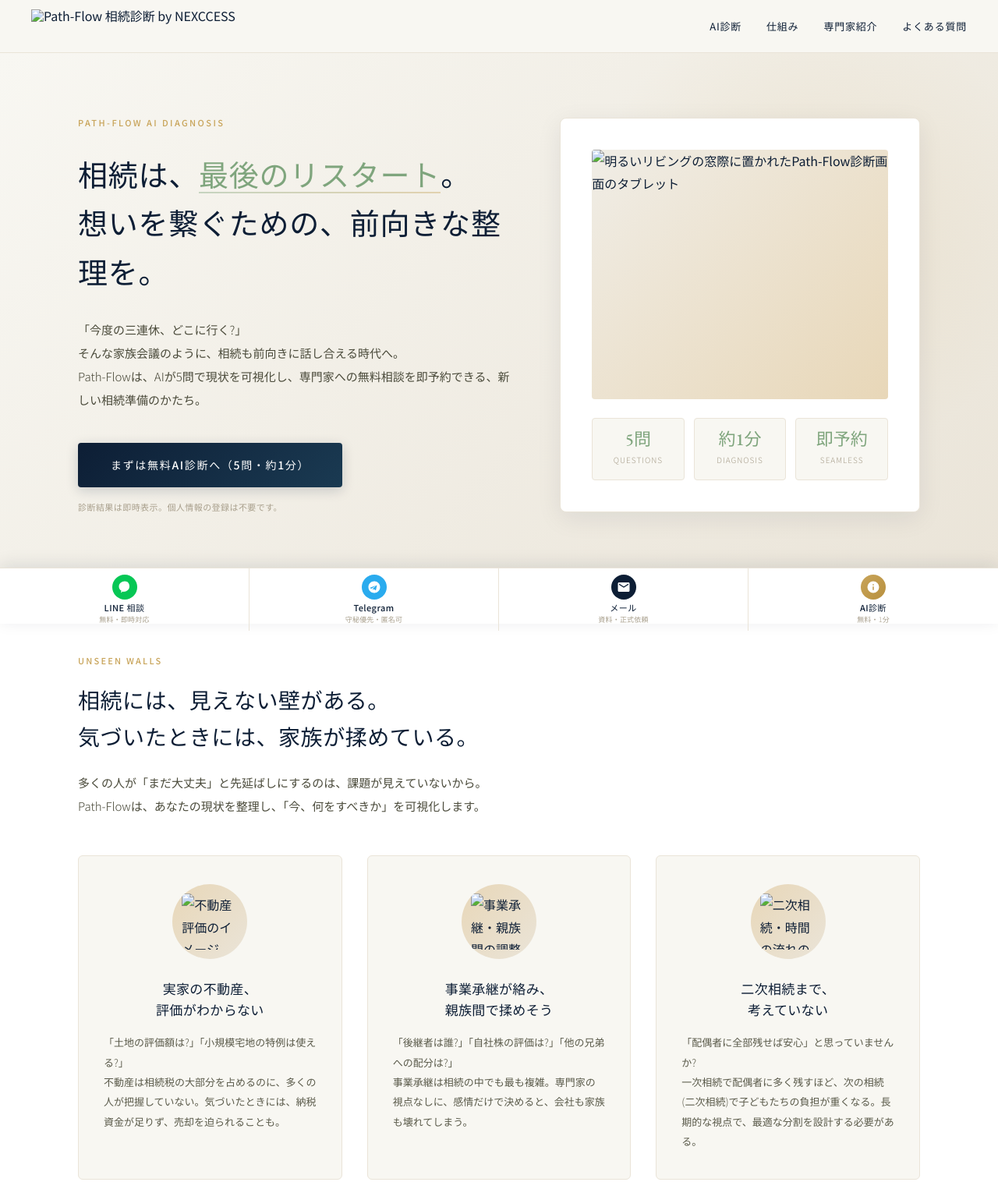
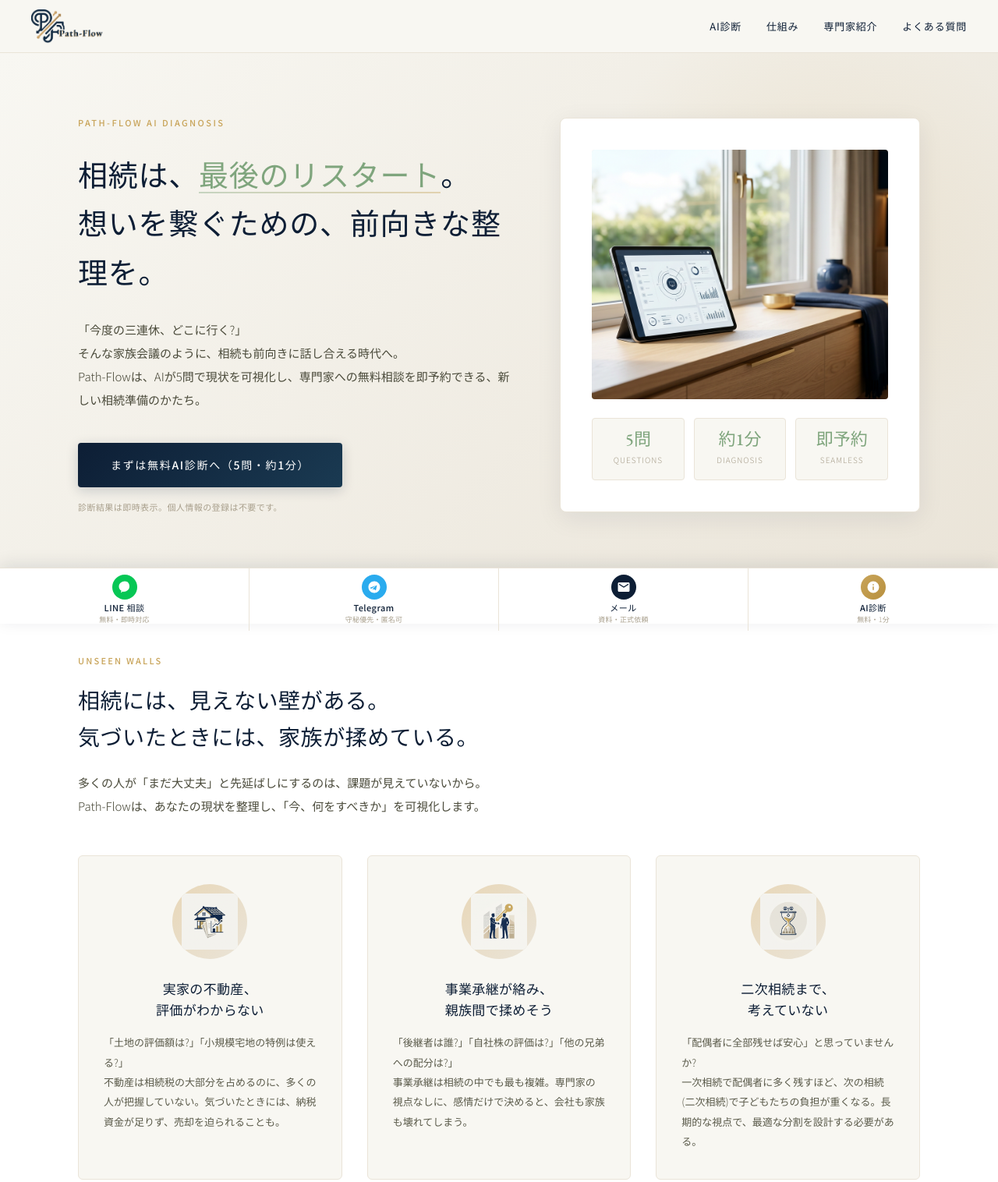
Before and after one commit to Nexccess/souzoku-pathflow, a website: page index.html in a window 1280 px wide. Shown: the top 1516 px of the page at 78% size. Drawn offline with nearby package versions, Linux system fonts and the light colour scheme.

Commit message:
Update index.html

```diff
--- a/index.html
+++ b/index.html
@@ -1791,7 +1791,7 @@
      ================================================ -->
 <nav class="nav">
   <a href="/" class="nav-logo">
-    <img src="2_logo_ver1_moji.png" alt="Path-Flow 相続診断 by NEXCCESS">
+    <img src="images/2_logo_ver1_moji.png" alt="Path-Flow 相続診断 by NEXCCESS">
   </a>
 
   <!-- PC用リンク -->
@@ -1836,7 +1836,7 @@
     </div>
     <div class="hero-visual">
       <div class="hero-visual-placeholder">
-        <img src="1.png" alt="明るいリビングの窓際に置かれたPath-Flow診断画面のタブレット">
+        <img src="images/1.png" alt="明るいリビングの窓際に置かれたPath-Flow診断画面のタブレット">
       </div>
       <div class="hero-badge-row">
         <div class="hero-badge">
@@ -1870,7 +1870,7 @@
     <div class="pain-grid">
       <div class="pain-card">
         <div class="pain-icon">
-          <img src="2.png" alt="不動産評価のイメージ">
+          <img src="images/2.png" alt="不動産評価のイメージ">
         </div>
         <h3 class="pain-title">実家の不動産、<br>評価がわからない</h3>
         <p class="pain-desc">
@@ -1880,7 +1880,7 @@
       </div>
       <div class="pain-card">
         <div class="pain-icon">
-          <img src="3.png" alt="事業承継・親族間の調整イメージ">
+          <img src="images/3.png" alt="事業承継・親族間の調整イメージ">
         </div>
         <h3 class="pain-title">事業承継が絡み、<br>親族間で揉めそう</h3>
         <p class="pain-desc">
@@ -1890,7 +1890,7 @@
       </div>
       <div class="pain-card">
         <div class="pain-icon">
-          <img src="4.png" alt="二次相続・時間の流れのイメージ">
+          <img src="images/4.png" alt="二次相続・時間の流れのイメージ">
         </div>
         <h3 class="pain-title">二次相続まで、<br>考えていない</h3>
         <p class="pain-desc">
@@ -1920,7 +1920,7 @@
       <div class="flow-step">
         <div class="flow-num">STEP 01</div>
         <div class="flow-icon">
-          <img src="5.jpeg" alt="5問のAI診断アイコン">
+          <img src="images/5.jpeg" alt="5問のAI診断アイコン">
         </div>
         <h3 class="flow-title">5問のAI診断で<br>課題を可視化</h3>
         <p class="flow-desc">
@@ -1931,7 +1931,7 @@
       <div class="flow-step">
         <div class="flow-num">STEP 02</div>
         <div class="flow-icon">
-          <img src="6.jpeg" alt="診断結果を即時表示するアイコン">
+          <img src="images/6.jpeg" alt="診断結果を即時表示するアイコン">
         </div>
         <h3 class="flow-title">診断結果を即時表示<br>自己認識を深める</h3>
         <p class="flow-desc">
@@ -1942,7 +1942,7 @@
       <div class="flow-step">
         <div class="flow-num">STEP 03</div>
         <div class="flow-icon">
-          <img src="7.png" alt="専門家への無料相談予約アイコン">
+          <img src="images/7.png" alt="専門家への無料相談予約アイコン">
         </div>
         <h3 class="flow-title">専門家への無料相談を<br>カレンダーで即予約</h3>
         <p class="flow-desc">
@@ -1976,7 +1976,7 @@
 
     <div class="trust-grid">
       <div class="trust-visual">
-        <img src="8.png" alt="専門家が顧客に寄り添い、タブレットでアドバイスする商談シーン">
+        <img src="images/8.png" alt="専門家が顧客に寄り添い、タブレットでアドバイスする商談シーン">
       </div>
       <div class="trust-content">
         <h3>データだけでは、<br>人生は設計できない。</h3>
@@ -2104,7 +2104,7 @@
   <div class="footer-inner">
     <div class="footer-brand">
       <a href="/">
-        <img src="2_logo_ver1_moji.png" alt="Path-Flow 相続診断 by NEXCCESS" class="footer-brand-logo">
+        <img src="images/2_logo_ver1_moji.png" alt="Path-Flow 相続診断 by NEXCCESS" class="footer-brand-logo">
       </a>
       <p>
         相続を、最後のリスタートへ。<br>
```
